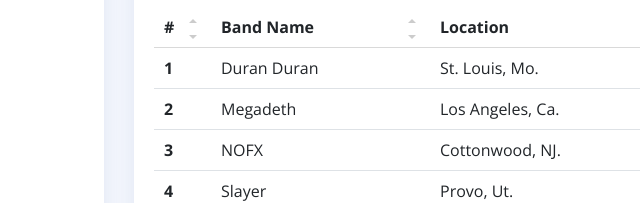
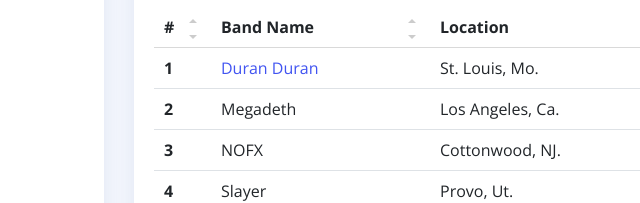
Before and after one commit to kilowulf/FindMyJam, a plain HTML site: page tables-data.html in a window 1280 px wide. Shown: the part 299-502 px from the top of the page, 196-836 px from the left. Drawn offline with nearby package versions, Linux system fonts and the light colour scheme.

Commit message:
added link to concertinfo-logged from tables-data

```diff
--- a/tables-data.html
+++ b/tables-data.html
@@ -582,7 +582,7 @@
                   <tbody>
                     <tr>
                       <th scope="row">1</th>
-                      <td>Duran Duran</td>
+                      <td><a href="concertinfo-logged.html">Duran Duran</a></td>
                       <td>St. Louis, Mo.</td>
                       <td>$122.99</td>
                       <td>2023-05-25</td>
```
Also changed, not shown: 1 other file.
